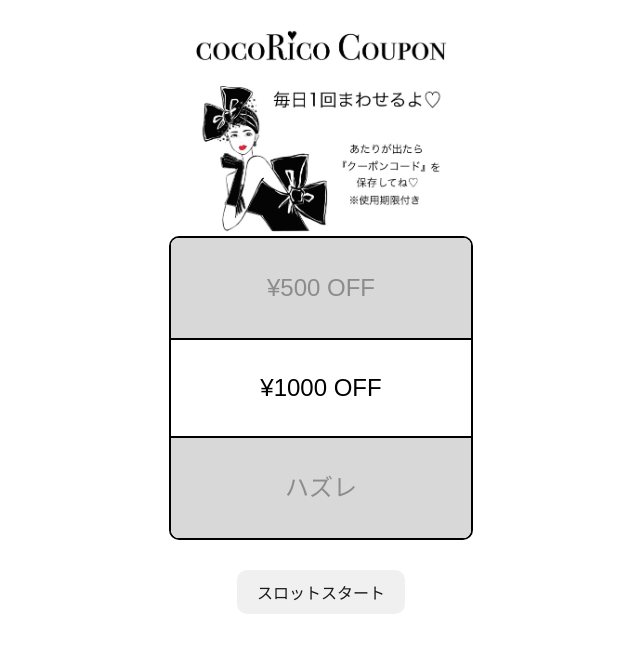
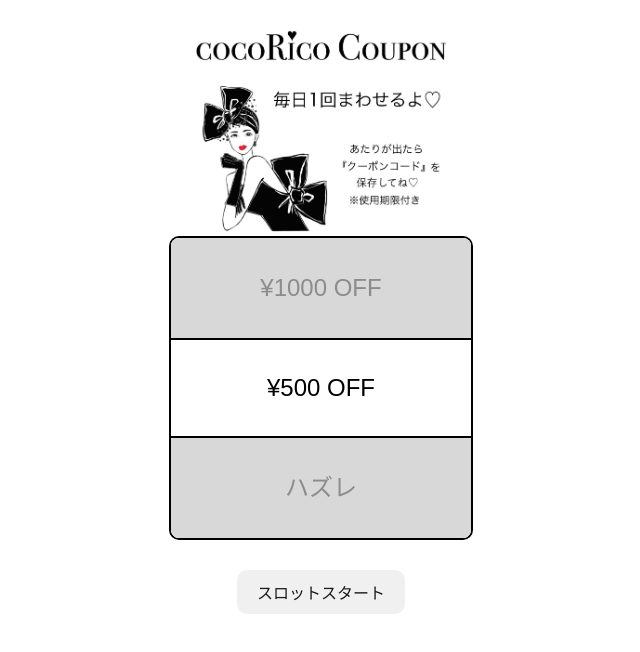
Before and after one commit to sakaguchi2783/coco-rico-roulette, a React (Create React App) app: page / in a window 1280 px wide. Shown: the top 652 px of the page, without its empty margins (319-959 px from the left). Built offline with nearby package versions, Linux system fonts and the light colour scheme; no server answers; the database is empty.

Commit message:
再修正２

```diff
--- a/src/SlotMachine.js
+++ b/src/SlotMachine.js
@@ -10,13 +10,13 @@ const supabase = createClient(supabaseUrl, supabaseKey);
 
 // リールのアイテム
 const reelItems = [
-  '¥500 OFF', '¥1000 OFF', 'ハズレ', 'もう1回',
+  '¥1000 OFF', '¥500 OFF', 'ハズレ', 'もう1回',
   'ハズレ', '¥500 OFF', 'ハズレ', 'もう1回',
   '¥500 OFF', 'ハズレ', '¥500 OFF', 'もう1回',
   'ハズレ', '¥500 OFF', 'ハズレ', 'もう1回',
   'ハズレ', 'もう1回', 'ハズレ', '¥1000 OFF',
   'ハズレ', '¥1000 OFF', '¥500 OFF', 'ハズレ',//←止まる場所
-  '¥1000 OFF', '¥500 OFF', 'ハズレ', 'もう1回',
+  'ハズレ', '¥500 OFF', 'ハズレ', 'もう1回',
   'ハズレ', 'もう1回', 'ハズレ', 'もう1回',
   'ハズレ', '¥500 OFF', 'ハズレ', 'ハズレ',
   'ハズレ', 'ハズレ', 'ハズレ', 'もう1回',
```
